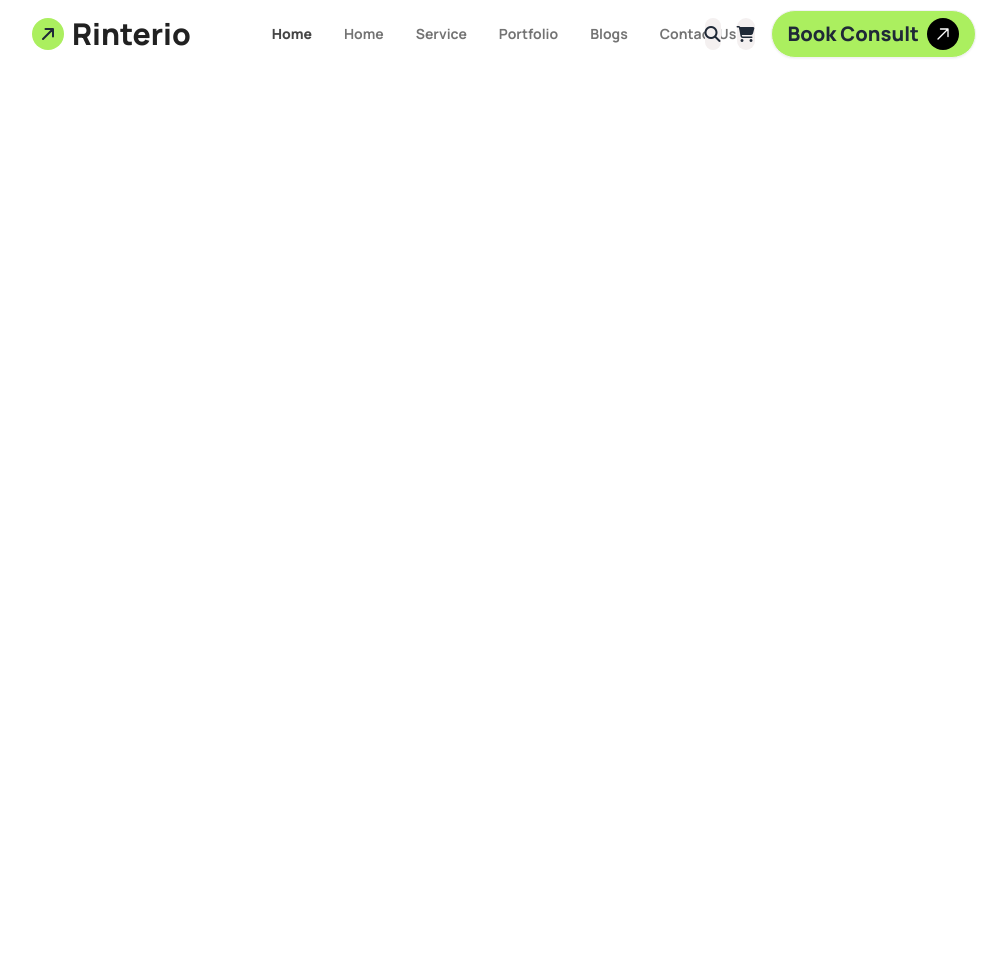
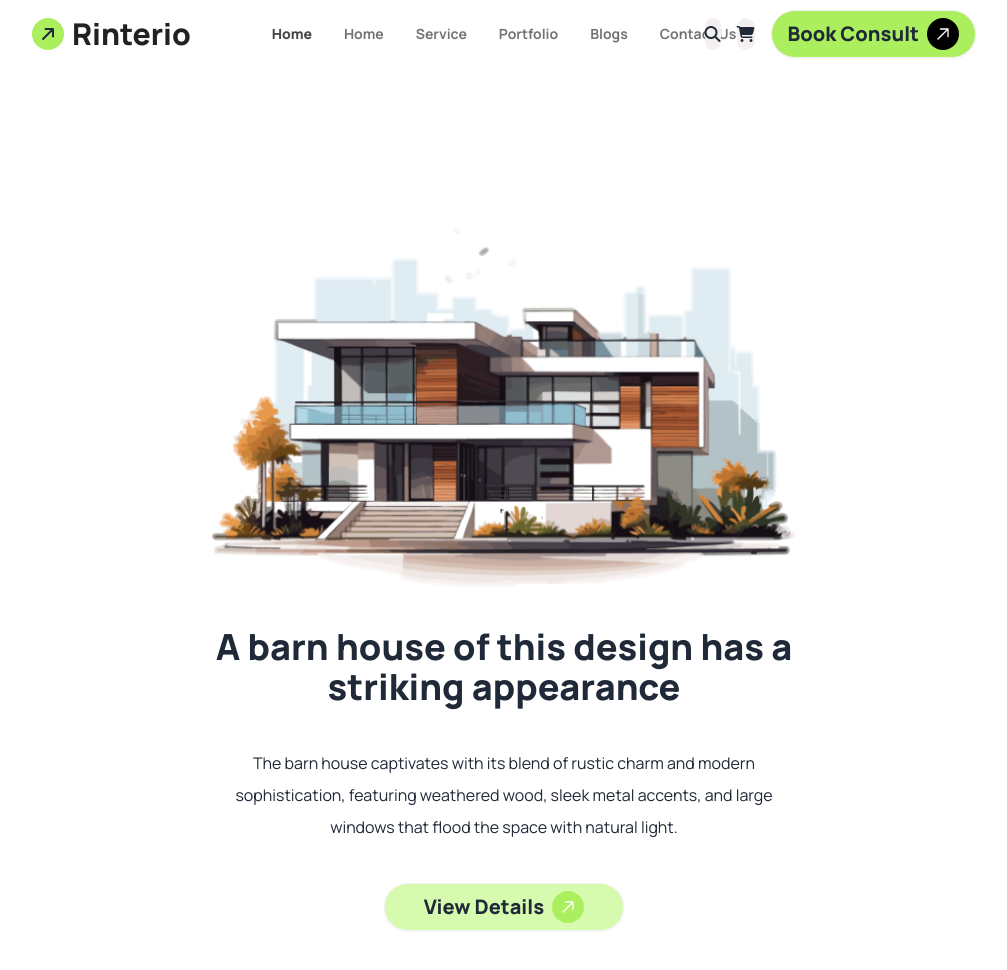
Before and after one commit to mdazharuddin1996/Assignment-3, a plain HTML site: page index.html in a window 1280 px wide. Shown: the whole page, without its empty margins (136-1143 px from the left). Before the commit the page ends 800 px from the top, so only its background shows below. Drawn offline with nearby package versions, Linux system fonts and the light colour scheme.

Commit message:
header compleated

```diff
--- a/index.html
+++ b/index.html
@@ -127,6 +127,44 @@
           </a>
         </div>
       </div>
+
+      <div class="text-center lg:p-40 p-6">
+        <div class="w-full bg-white">
+          <img class="w-11/12 mx-auto" src="./assets/banner.png" alt="" />
+        </div>
+        <h1 class="text-4xl text-center font-extrabold mt-10">
+          A barn house of this design has a <br />
+          striking appearance
+        </h1>
+        <p class="text-center my-10 leading-8">
+          The barn house captivates with its blend of rustic charm and modern
+          <br />
+          sophistication, featuring weathered wood, sleek metal accents, and
+          large <br />
+          windows that flood the space with natural light.
+        </p>
+        <a
+          class="btn w-full lg:w-60 bg-[#d6faae] text-xl rounded-full font-extrabold"
+          >View Details
+          <div class="h-8 w-8 p-2 rounded-full bg-primary_color">
+            <svg
+              class="text-white"
+              xmlns="http://www.w3.org/2000/svg"
+              viewBox="0 0 24 24"
+              stroke-width="2"
+              stroke="currentColor"
+              class="size-2"
+            >
+              <path
+                stroke-linecap="round"
+                stroke-linejoin="round"
+                d="m4.5 19.5 15-15m0 0H8.25m11.25 0v11.25"
+              />
+            </svg>
+          </div>
+        </a>
+      </div>
+
       <!-- --------navbar end------ -->
       <!-- ----banner part start -------- -->
       <!-- ----banner part end -------- -->
```
